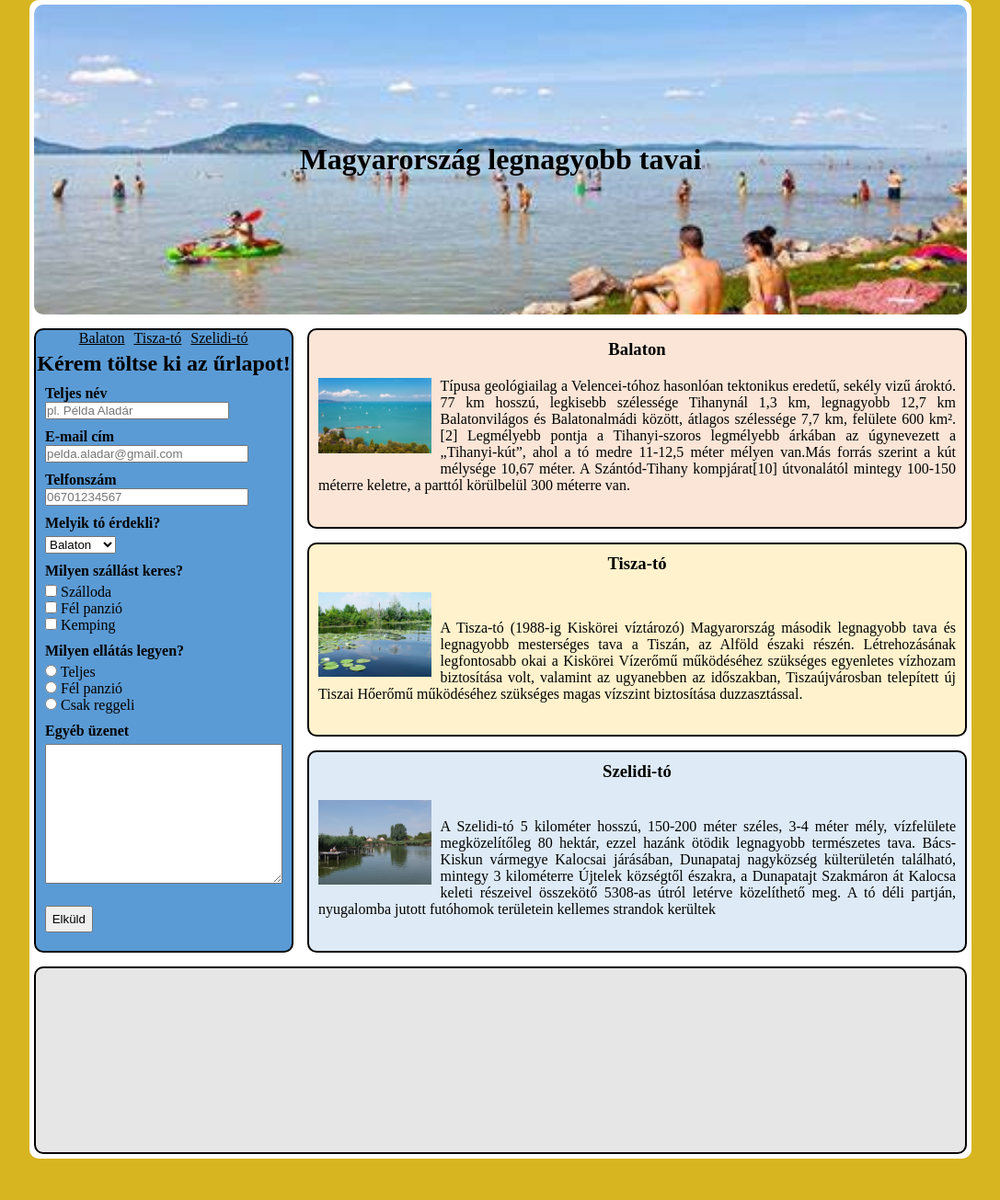
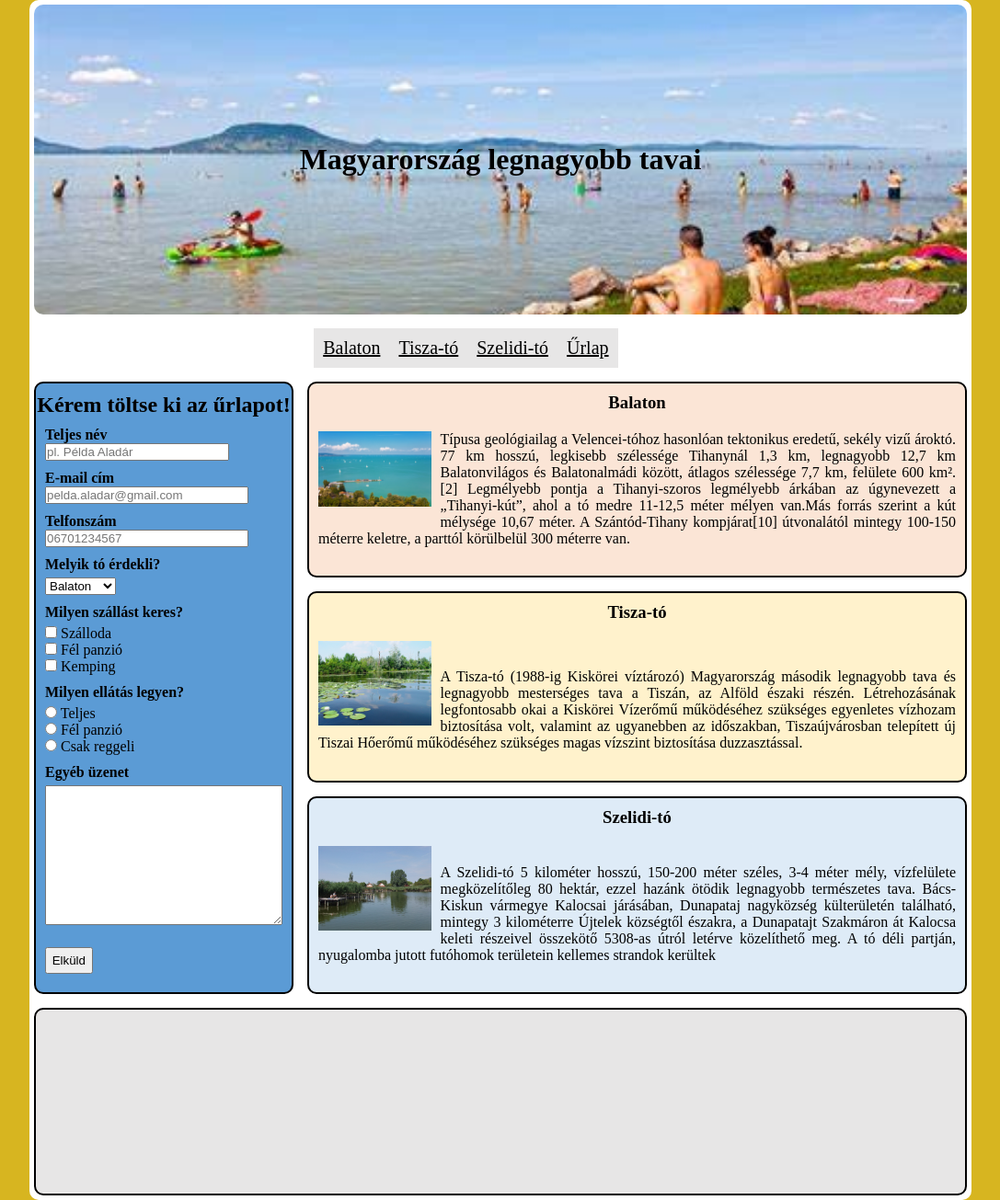
Before and after one commit to grenata36/grenata36.github.io, a PHP site: page /hazi_feladat/10.21/index.html in a window 1280 px wide. Shown: the whole page at 92% size, without its empty margins (96-1183 px from the left). Before the commit the page ends 1260 px from the top, so only its background shows below. Run offline with PHP 8.4, Linux system fonts and the light colour scheme.

Commit message:
Move menu

```diff
--- a/hazi_feladat/10.21/css/style.css
+++ b/hazi_feladat/10.21/css/style.css
@@ -36,21 +36,37 @@ h1 {
     text-align: center;
 }
 
+nav {
+    width: 40%;
+    margin: auto;
+    grid-column: 1/5;
+
+}
+
+a {
+    float: left;
+    display: block;
+    text-decoration: none;
+    color: black;
+    padding: 10px;
+    background-color: #E7E6E6;
+    font-size: 20px;
+}
+
+a:hover {
+    background-color: grey;
+    border-radius: 10px;
+}
+
 aside {
     border: 2px solid black;
     border-radius: 10px;
-    grid-row: 2/5;
+    grid-row: 3/6;
     background-color: #5B9BD5;
 }
 
 div {
     padding: 5px;
-}
-
-nav {
-    width: 70%;
-    margin: auto;
-    padding-bottom: 10px;
 }
 
 form {
@@ -67,9 +83,8 @@ label b {
 
 h2 {
     text-align: center;
+    margin-top: 10px;
 }
-
-
 
 button {
     width: 20%;
@@ -82,19 +97,7 @@ h4 {
     padding-bottom: 5px;
 }
 
-a {
-    float: left;
-    display: block;
-    padding: 0 5px 5px 5px;
-    /* border: 1px solid black; */
-    text-decoration: none;
-    color: black;
-}
 
-a:hover {
-    background-color: grey;
-    border-radius: 10px;
-}
 
 section {
     border: 2px solid black;
@@ -182,6 +185,6 @@ footer {
 
     aside {
         grid-column: 1/5;
-        grid-row: 2/3;
+        grid-row: 6/7;
     }
 }
--- a/hazi_feladat/10.21/index.html
+++ b/hazi_feladat/10.21/index.html
@@ -3,22 +3,24 @@
   <head>
     <meta charset="UTF-8" />
     <meta name="viewport" content="width=device-width, initial-scale=1.0" />
-    <meta name="discription" content="Ha többet szeretnél megtudni Magyarország legnagyobb tavairól akkor látogass el az oldalunkra.">
+    <meta
+      name="discription"
+      content="Ha többet szeretnél megtudni Magyarország legnagyobb tavairól akkor látogass el az oldalunkra."
+    />
     <link rel="stylesheet" href="css/style.css" />
     <title>Magyarország legnagyobb tavai</title>
   </head>
   <body>
     <div class="content">
       <header><h1>Magyarország legnagyobb tavai</h1></header>
-
+      <nav>
+        <a href="#balaton"><u>Balaton</u></a>
+        <a href="#tisza"><u>Tisza-tó</u></a>
+        <a href="#szelidi"><u>Szelidi-tó</u></a>
+        <a href="#urlap"><u>Űrlap</u></a>
+      </nav>
       <aside>
-        <nav>
-          <a href="#balaton"><u>Balaton</u></a>
-          <a href="#tisza"><u>Tisza-tó</u></a>
-          <a href="#szelidi"><u>Szelidi-tó</u></a>
-        </nav>
-
-        <h2>Kérem töltse ki az űrlapot!</h2>
+        <h2 id="urlap">Kérem töltse ki az űrlapot!</h2>
         <form>
           <div>
             <label for="name" id="name"><b>Teljes név</b></label>
```
